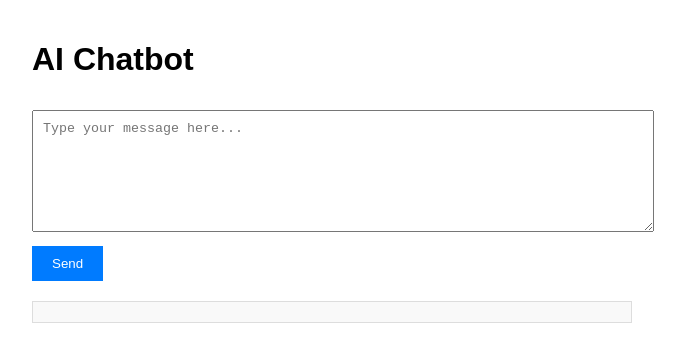
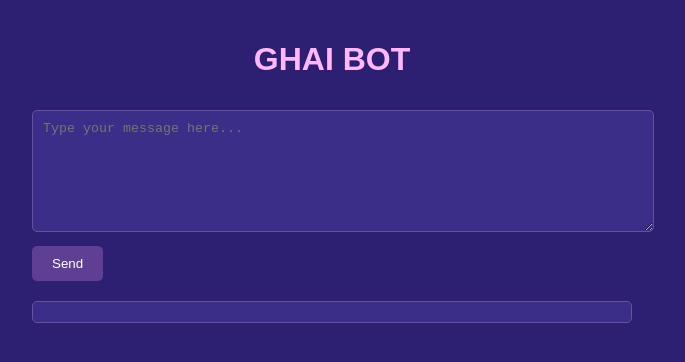
Before and after one commit to dhruv-ghai/ghaibot, a plain HTML site: page index.html in a window 1280 px wide. Shown: the whole page, without its empty margins (308-993 px from the left). Drawn offline with Linux system fonts and the light colour scheme.

Commit message:
Update index.html

```diff
--- a/index.html
+++ b/index.html
@@ -3,17 +3,62 @@
 <head>
     <meta charset="UTF-8">
     <meta name="viewport" content="width=device-width, initial-scale=1.0">
-    <title>AI Chatbot</title>
+    <title>GHAI BOT</title>
     <style>
-        body { font-family: Arial, sans-serif; padding: 20px; max-width: 600px; margin: auto; }
-        textarea { width: 100%; height: 100px; margin: 10px 0; padding: 10px; }
-        button { padding: 10px 20px; background-color: #007BFF; color: white; border: none; cursor: pointer; }
-        button:hover { background-color: #0056b3; }
-        #response { margin-top: 20px; padding: 10px; border: 1px solid #ddd; background-color: #f9f9f9; }
+        body {
+            font-family: Arial, sans-serif;
+            padding: 20px;
+            max-width: 600px;
+            margin: auto;
+            background-color: #2d1f71; /* Dark purple background */
+            color: white;
+        }
+
+        textarea {
+            width: 100%;
+            height: 100px;
+            margin: 10px 0;
+            padding: 10px;
+            border-radius: 5px;
+            background-color: #3a2e88; /* Slightly lighter purple */
+            color: white;
+            border: 1px solid #6a4f9b;
+        }
+
+        button {
+            padding: 10px 20px;
+            background-color: #5f3f94; /* Purple color for button */
+            color: white;
+            border: none;
+            cursor: pointer;
+            border-radius: 5px;
+        }
+
+        button:hover {
+            background-color: #4a2f74; /* Slightly darker purple on hover */
+        }
+
+        #response {
+            margin-top: 20px;
+            padding: 10px;
+            border: 1px solid #6a4f9b;
+            background-color: #3a2e88;
+            border-radius: 5px;
+        }
+
+        h1 {
+            text-align: center;
+            color: #ffb8ff;
+        }
+
+        #user-input {
+            border: 1px solid #6a4f9b;
+            border-radius: 5px;
+        }
     </style>
 </head>
 <body>
-    <h1>AI Chatbot</h1>
+    <h1>GHAI BOT</h1>
     <textarea id="user-input" placeholder="Type your message here..."></textarea>
     <button onclick="sendMessage()">Send</button>
     <div id="response"></div>
@@ -30,7 +75,7 @@
             }
 
             try {
-                const response = await fetch("https://your-deployed-url/chat", {  // CHANGE THIS URL
+                const response = await fetch("https://ghaibot.onrender.com/chat", {  // Updated URL
                     method: "POST",
                     headers: { "Content-Type": "application/json" },
                     body: JSON.stringify({ message: userInput })
```
